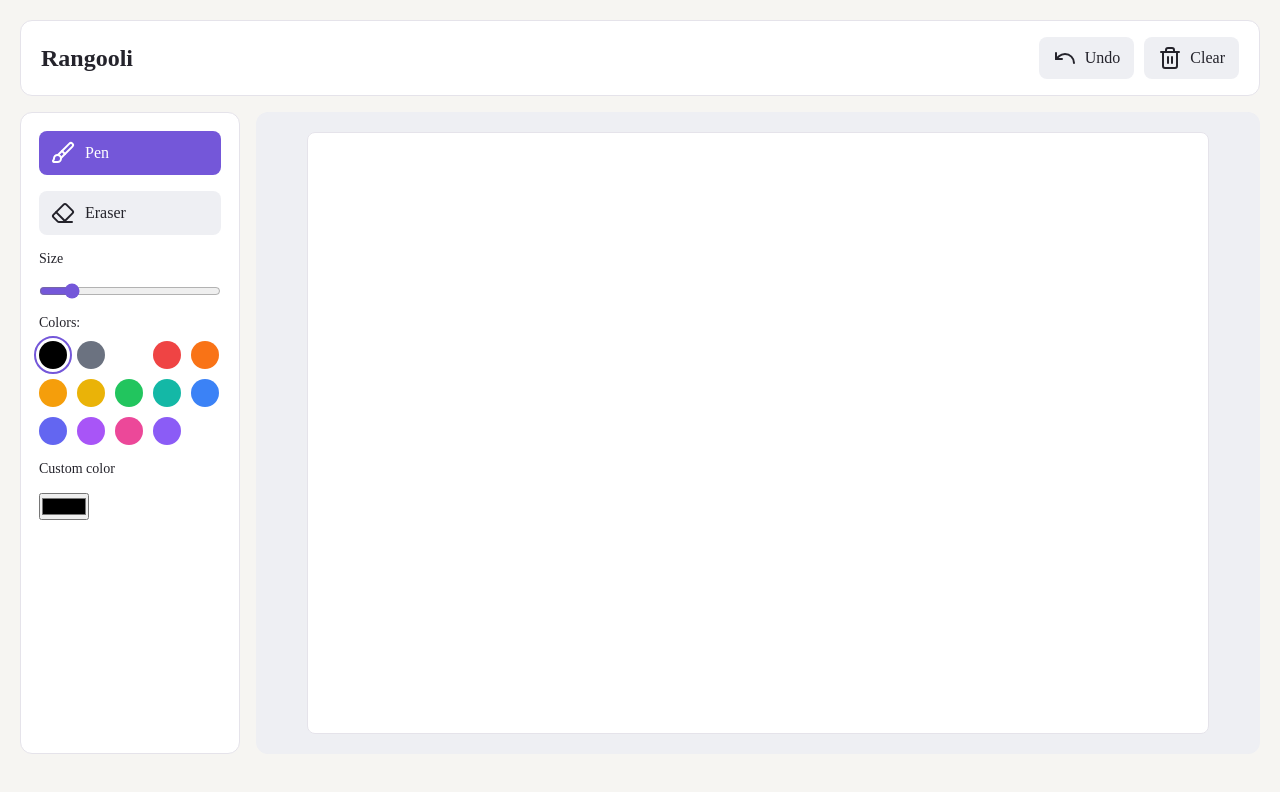
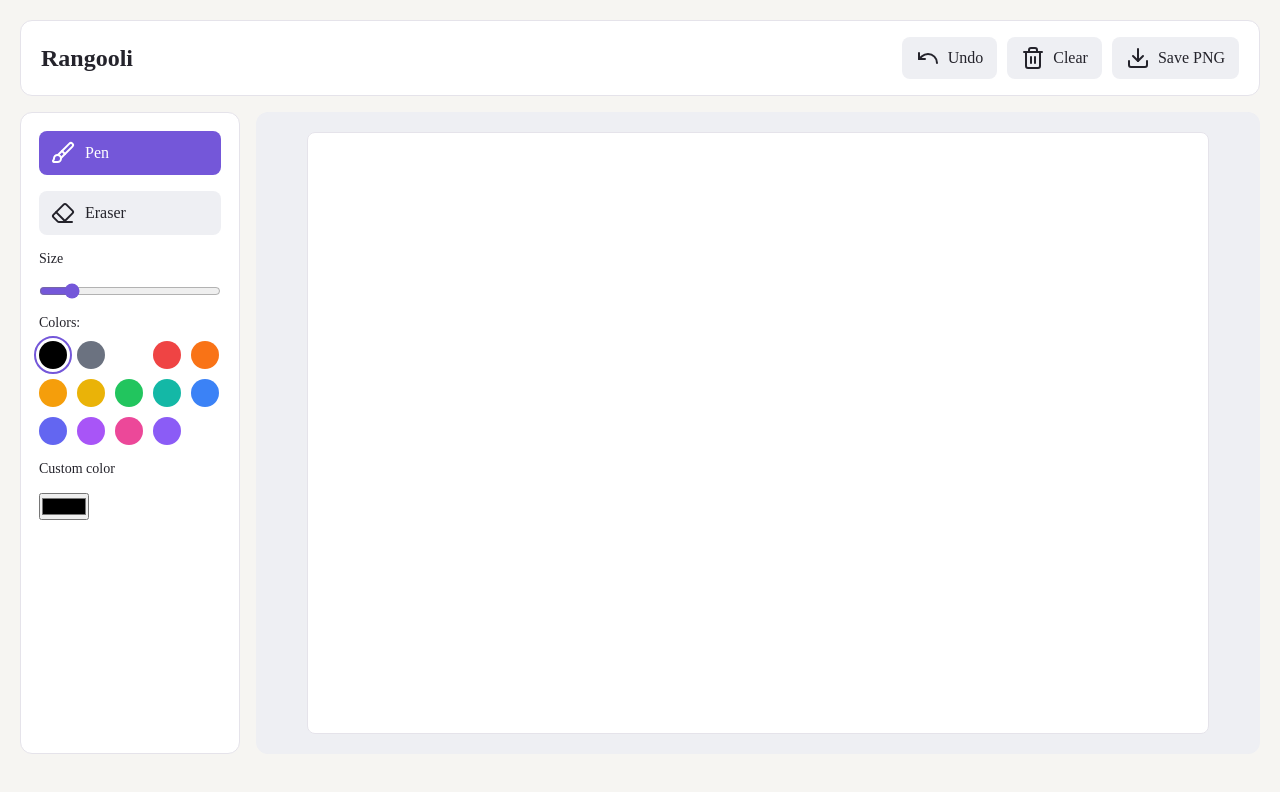
Before and after one commit to Aashutosh-kc/deepalaya, a React (Vite) app: page / in a window 1280 px wide. Shown: the top 792 px of the page. Built offline with nearby package versions, Linux system fonts and the light colour scheme.

Commit message:
feat: add download button for rangoli

```diff
--- a/src/components/Whiteboard.jsx
+++ b/src/components/Whiteboard.jsx
@@ -1,6 +1,6 @@
 import './Whiteboard.css'
 import { useState,useRef, useEffect } from 'react'
-import { Eraser,Brush, Pen, Undo,Trash } from 'lucide-react';
+import { Eraser,Brush, Pen, Undo,Trash, Download } from 'lucide-react';
 const CANVAS_HEIGHT = 600;
 const CANVAS_WIDTH = 900;
 const COLORS = [
@@ -103,6 +103,14 @@ function undo() {
         ctx.drawImage(img, 0, 0);
     };
 }
+function saveCanvas(){
+    const canvas = canvasRef.current;
+    const image = canvas.toDataURL("image/png")
+    const link = document.createElement('a');
+    link.download = "rangoli.png"
+    link.href = image;
+    link.click();
+}
 useEffect(() => {
     history.current.push(canvasRef.current.toDataURL());
 }, []);
@@ -113,6 +121,7 @@ useEffect(() => {
                 <div className="main-btns">
                     <button className="undo-btn" type="button" onClick={undo}><Undo />Undo</button>
                     <button className="clear-btn" onClick={()=>clearCanvas()}><Trash />Clear</button>
+                    <button className="download-btn" onClick={saveCanvas}><Download/> Save PNG</button>
                 </div>
 
             </div>
```
